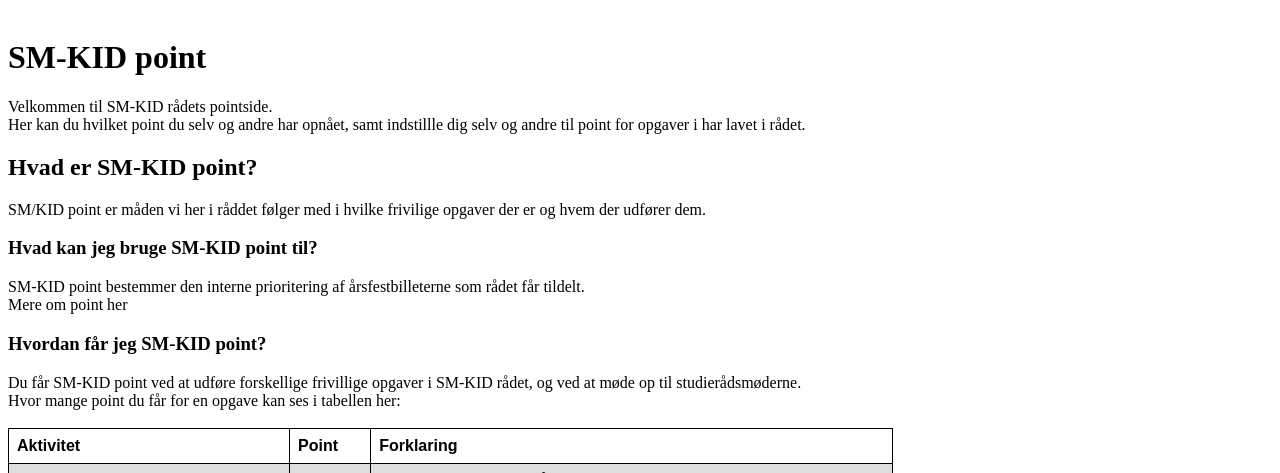
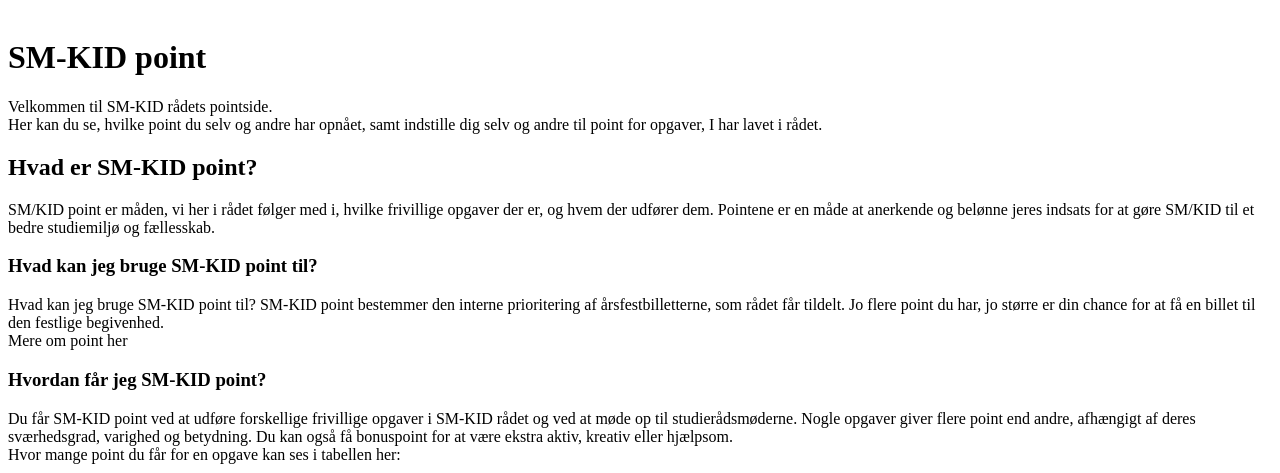
Before and after one commit to luca2618/SMPOINT, a PHP site: page / in a window 1280 px wide. Shown: the part 54-527 px from the top of the page. Run offline with PHP 8.4, Linux system fonts and the light colour scheme; data comes from the database, SQL or seed files in the repository; lists and menus that the app fills with data are empty.

Commit message:
Updated description

```diff
--- a/home.php
+++ b/home.php
@@ -19,26 +19,30 @@ include("user_class.php");
 <h1> SM-KID point </h1>
 <tekst>
 Velkommen til SM-KID rådets pointside. <br>
-Her kan du hvilket point du selv og andre har opnået,
-samt indstillle dig selv og andre til point for opgaver i har lavet i rådet.
+ Her kan du se, hvilke point du selv og andre har opnået,
+ samt indstille dig selv og andre til point for opgaver, I har lavet i rådet.
 </tekst>
 <h2> Hvad er SM-KID point?</h2>
 <tekst>
-SM/KID point er måden vi her i råddet følger med i hvilke frivilige opgaver
-der er og hvem der udfører dem.
+SM/KID point er måden, vi her i rådet følger med i, hvilke frivillige opgaver der er, og hvem der udfører dem.
+Pointene er en måde at anerkende og belønne jeres indsats for at gøre SM/KID til et bedre studiemiljø og fællesskab.
 </tekst>
 
 <h3> Hvad kan jeg bruge SM-KID point til?</h3>
 <tekst>
-SM-KID point bestemmer den interne prioritering af årsfestbilleterne som rådet får tildelt.
+Hvad kan jeg bruge SM-KID point til? SM-KID point bestemmer
+den interne prioritering af årsfestbilletterne, som rådet får tildelt.
+Jo flere point du har, jo større er din chance for at få en billet til den festlige begivenhed.
 <br>
 Mere om point her
 </tekst>
 <br>
 
 <h3> Hvordan får jeg SM-KID point?</h3>
-<tekst> Du får SM-KID point ved at udføre forskellige frivillige
-opgaver i SM-KID rådet, og ved at møde op til studierådsmøderne.
+<tekst> Du får SM-KID point ved at udføre forskellige frivillige opgaver i SM-KID rådet
+og ved at møde op til studierådsmøderne. Nogle opgaver giver flere point end andre,
+ afhængigt af deres sværhedsgrad, varighed og betydning. Du kan også få bonuspoint for
+  at være ekstra aktiv, kreativ eller hjælpsom.
 <br>
 Hvor mange point du får for en opgave kan ses i tabellen her:
 <br><br>
```
